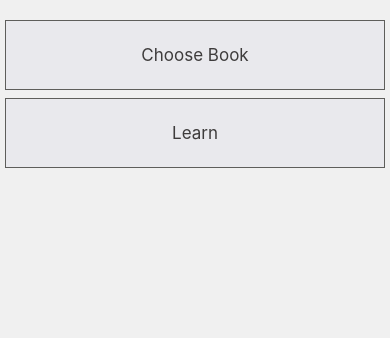
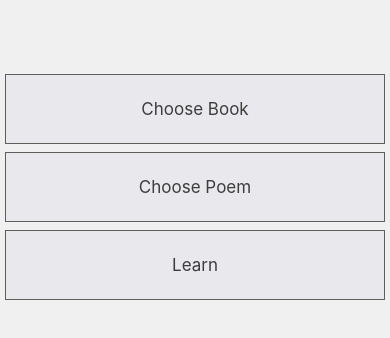
Before and after one commit to MSkrobot/learn-english-mobile-app, a React Native app: screen /Home in a window 390 px wide. Shown: the top 338 px of the page. Built offline with nearby package versions, Linux system fonts and the light colour scheme; what expo-file-system would draw is missing.

Commit message:
Added new screen for short texts

```diff
--- a/navigation/AppNavigator.js
+++ b/navigation/AppNavigator.js
@@ -13,6 +13,7 @@ export default function AppNavigator() {
             <Stack.Navigator initialRouteName="Home" screenOptions={{ headerShown: false }}>
                 <Stack.Screen name="Home" component={HomeScreen} />
                 <Stack.Screen name="Book" component={BookScreen} />
+                <Stack.Screen name="Text" component={BookScreen} />
                 <Stack.Screen name="Translation" component={TranslationScreen} />
             </Stack.Navigator>
         </NavigationContainer>
--- a/screens/HomeScreen.js
+++ b/screens/HomeScreen.js
@@ -12,8 +12,9 @@ export default function HomeScreen() {
   return (
       <View style={commonStyles.container}>
         <ScrollView contentContainerStyle={commonStyles.scrollViewContent}>
-          <CustomButton label="Choose Book" onPress={() => navigation.navigate('Book')} />
-          <CustomButton label="Learn" onPress={() => {}} />
+            <CustomButton label="Choose Book" onPress={() => navigation.navigate('Book')} />
+            <CustomButton label="Choose Poem" onPress={() => navigation.navigate('Text')} />
+            <CustomButton label="Learn" onPress={() => {}} />
         </ScrollView>
       </View>
   );
--- a/styles/styles.js
+++ b/styles/styles.js
@@ -7,7 +7,7 @@ export const commonStyles = StyleSheet.create({
         flex: 1,
         alignItems: 'center',
         justifyContent: 'top',
-        paddingVertical: 16,
+        paddingVertical: 70,
         backgroundColor: '#f0f0f0',
     },
     scrollViewContent: {
```
Also changed, not shown: screens/TextScreen.js (added, +21 -0 lines).
